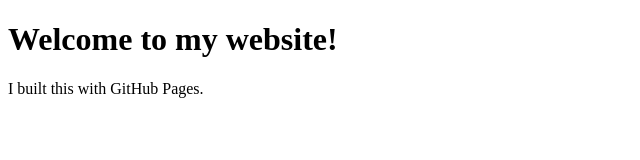
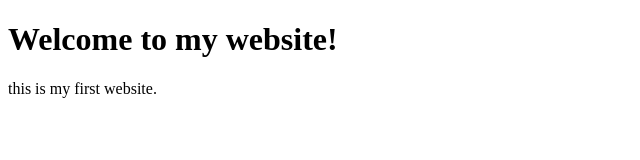
Before and after one commit to benji3000/supersimple-web, a plain HTML site: page Index.html in a window 1280 px wide. Shown: the full height of the page, 0-640 px from the left. Drawn offline with Linux system fonts and the light colour scheme.

Commit message:
Update paragraph content in Index.html

```diff
--- a/Index.html
+++ b/Index.html
@@ -5,6 +5,6 @@
 </head>
 <body>
   <h1>Welcome to my website!</h1>
-  <p>I built this with GitHub Pages.</p>
+  <p>this is my first website.</p>
 </body>
 </html>
```
